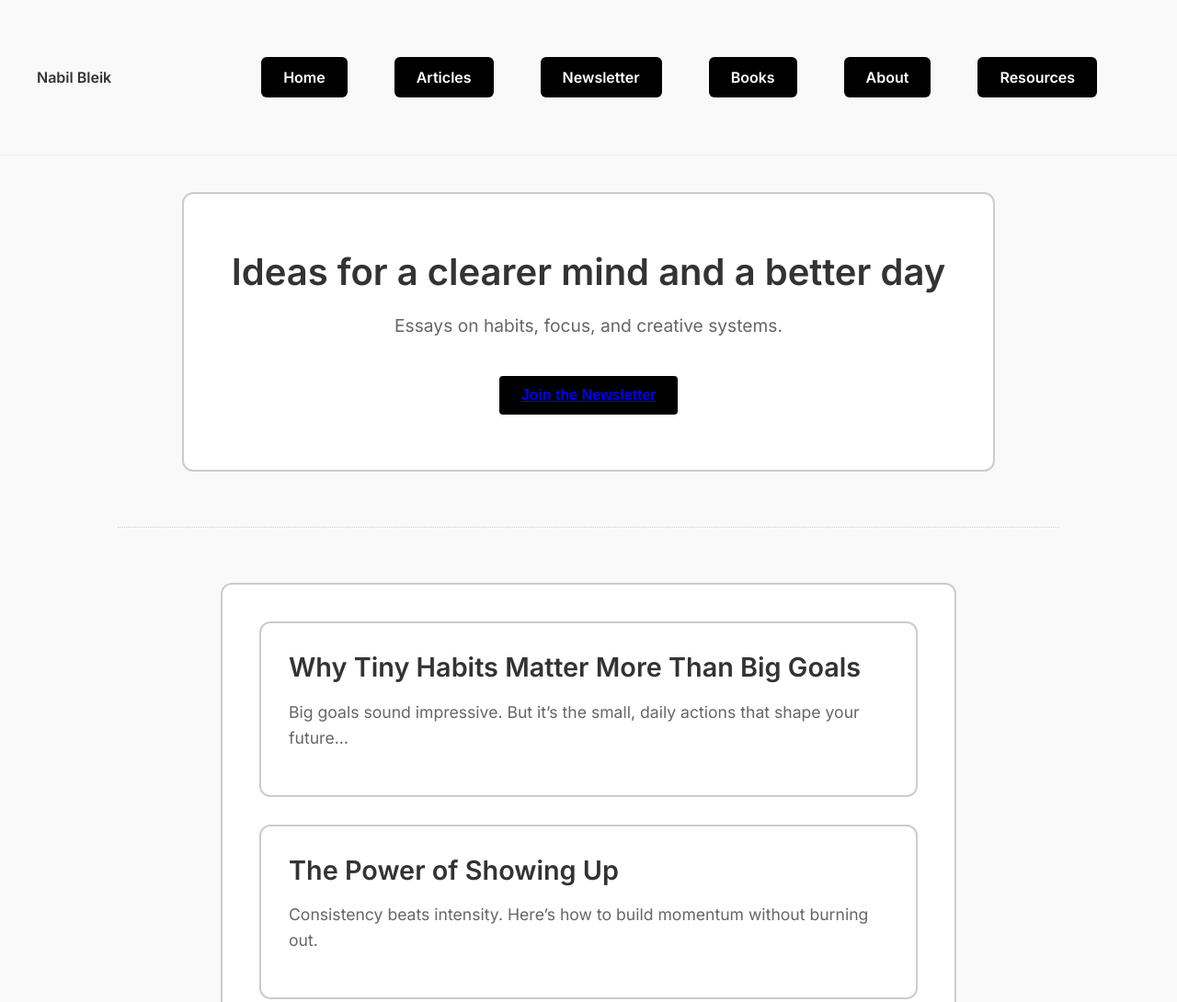
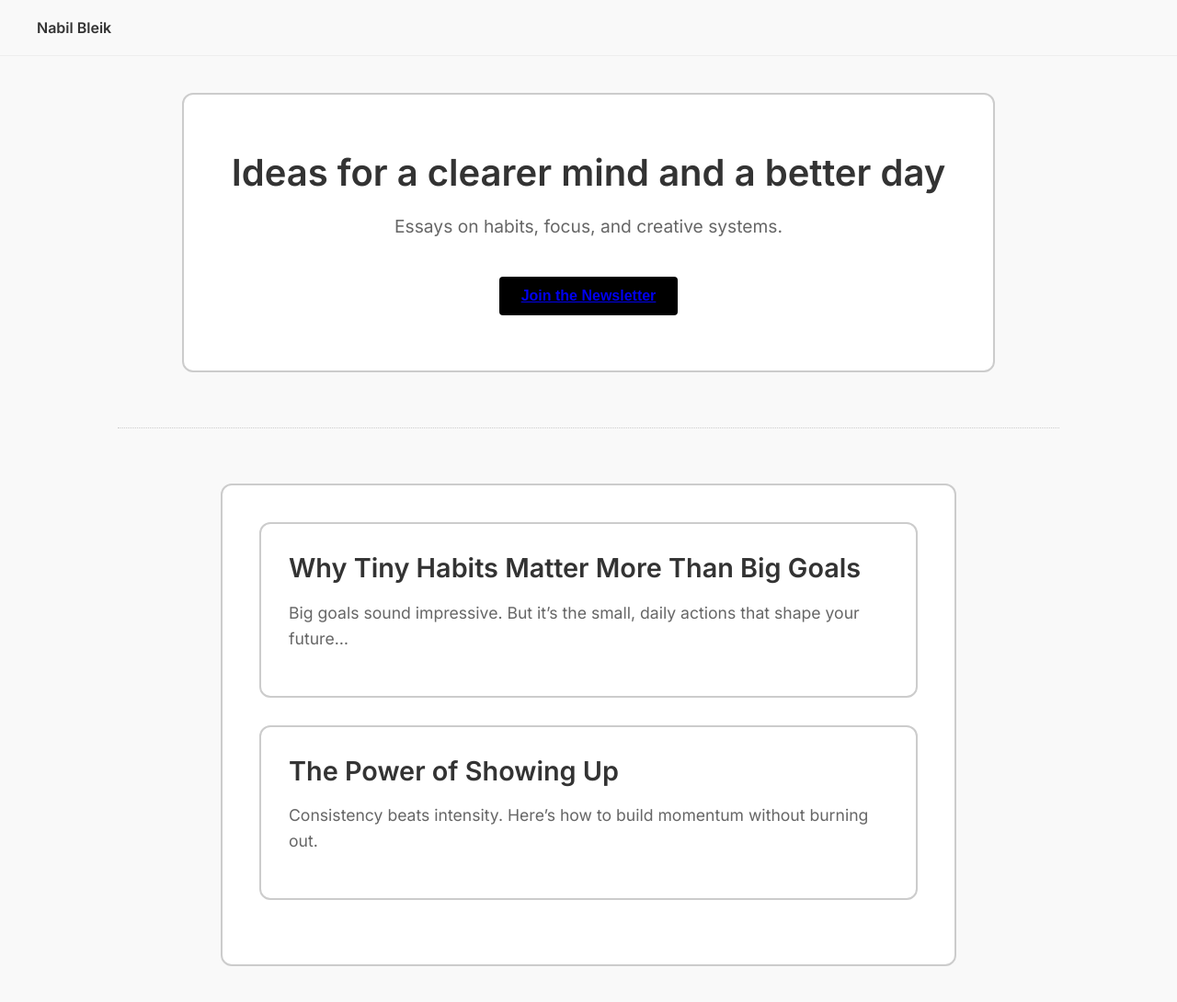
Before and after one commit to Helper101777/website-demo, a plain HTML site: page index.html in a window 1280 px wide. Shown: the top 1090 px of the page at 92% size. Drawn offline with Linux system fonts and the light colour scheme.

Commit message:
Update index.html

```diff
--- a/index.html
+++ b/index.html
@@ -258,26 +258,7 @@
   <header>
     <div><strong>Nabil Bleik</strong></div>
 
-   <nav style="display: flex; flex-wrap: wrap; justify-content: center; gap: 1rem; padding: 2rem;">
-  <a href="index.html" class="nav-button" style="background-color: #000; color: #fff; padding: 0.75rem 1.5rem; border-radius: 6px; font-weight: bold; text-decoration: none; opacity: 0; transform: translateY(20px); transition: opacity 0.6s ease, transform 0.6s ease;">Home</a>
-  <a href="articles.html" class="nav-button" style="background-color: #000; color: #fff; padding: 0.75rem 1.5rem; border-radius: 6px; font-weight: bold; text-decoration: none; opacity: 0; transform: translateY(20px); transition: opacity 0.6s ease, transform 0.6s ease;">Articles</a>
-  <a href="newsletter.html" class="nav-button" style="background-color: #000; color: #fff; padding: 0.75rem 1.5rem; border-radius: 6px; font-weight: bold; text-decoration: none; opacity: 0; transform: translateY(20px); transition: opacity 0.6s ease, transform 0.6s ease;">Newsletter</a>
-  <a href="Books.html" class="nav-button" style="background-color: #000; color: #fff; padding: 0.75rem 1.5rem; border-radius: 6px; font-weight: bold; text-decoration: none; opacity: 0; transform: translateY(20px); transition: opacity 0.6s ease, transform 0.6s ease;">Books</a>
-  <a href="about.html" class="nav-button" style="background-color: #000; color: #fff; padding: 0.75rem 1.5rem; border-radius: 6px; font-weight: bold; text-decoration: none; opacity: 0; transform: translateY(20px); transition: opacity 0.6s ease, transform 0.6s ease;">About</a>
-  <a href="Resources.html" class="nav-button" style="background-color: #000; color: #fff; padding: 0.75rem 1.5rem; border-radius: 6px; font-weight: bold; text-decoration: none; opacity: 0; transform: translateY(20px); transition: opacity 0.6s ease, transform 0.6s ease;">Resources</a>
 
-
-<script>
-  window.addEventListener('DOMContentLoaded', () => {
-    document.querySelectorAll('.nav-button').forEach((btn, i) => {
-      setTimeout(() => {
-        btn.style.opacity = '1';
-        btn.style.transform = 'translateY(0)';
-      }, i * 150);
-    });
-  });
-</script>
-    </nav>
   </header>
 
   <section class="hero">
```
